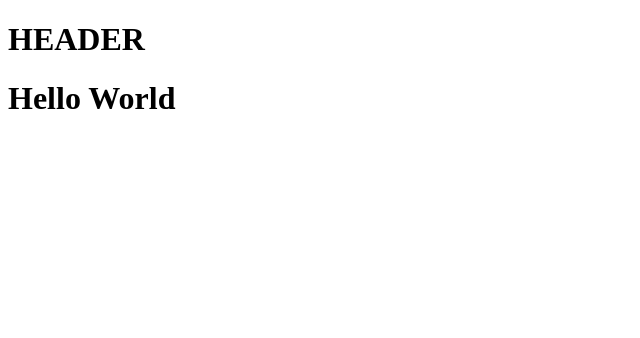
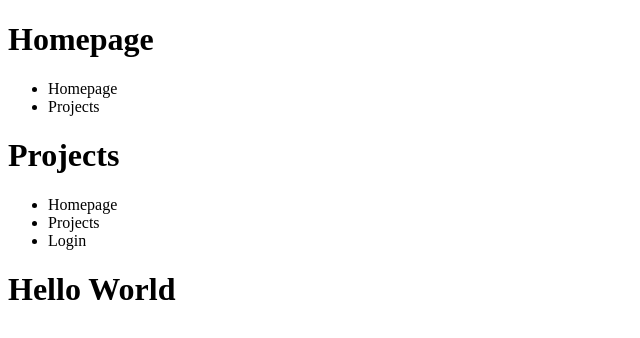
Before and after one commit to AntonioNtV/goStack-module01-react, a React app: page / in a window 1280 px wide. Shown: the top 338 px of the page, without its empty margins (0-640 px from the left). Built offline with nearby package versions, Linux system fonts and the light colour scheme.

Commit message:
Teste usando react props

```diff
--- a/src/App.js
+++ b/src/App.js
@@ -1,10 +1,27 @@
 import React from 'react'
 import Header from './components/Header'
-
+/**
+ * Principais conceitos do react
+ * Componente
+ * Propriedade
+ * Estado
+ */
 function App() {
     return (
         <>
-        <Header/>
+        <Header title="Homepage">
+            <ul>
+                <li>Homepage</li>
+                <li>Projects</li>
+            </ul>
+        </Header>
+        <Header title="Projects">
+            <ul>
+                <li>Homepage</li>
+                <li>Projects</li>
+                <li>Login</li>
+            </ul>
+        </Header>
         <h1>Hello World</h1>
         </>
     )
--- a/src/components/Header.js
+++ b/src/components/Header.js
@@ -1,7 +1,11 @@
 import React from 'react'
 
-export default function Header() {
+export default function Header({title, children}) {
+
     return (
-        <h1>HEADER</h1>
+        <header>
+            <h1>{title}</h1>
+            {children}
+        </header>
     )
 }
```
